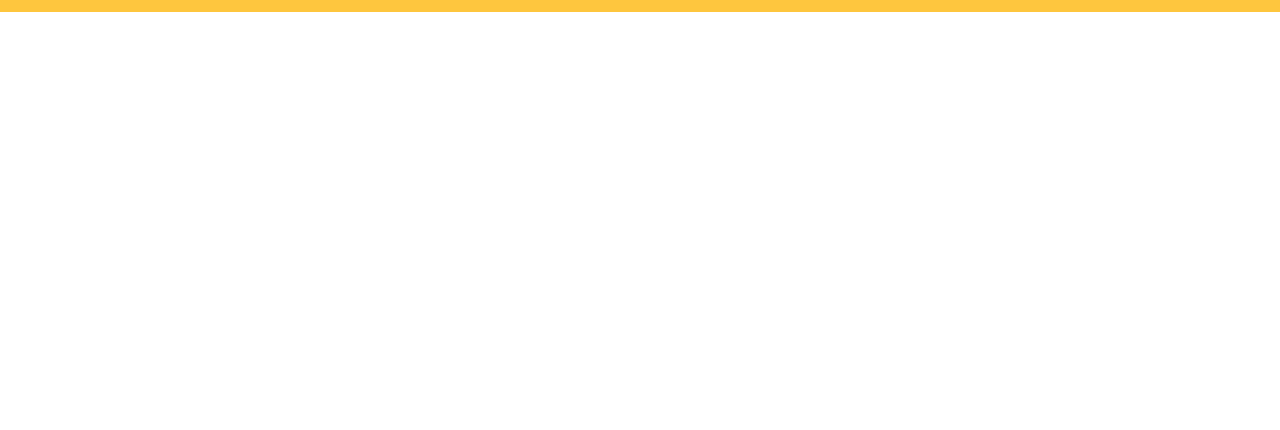
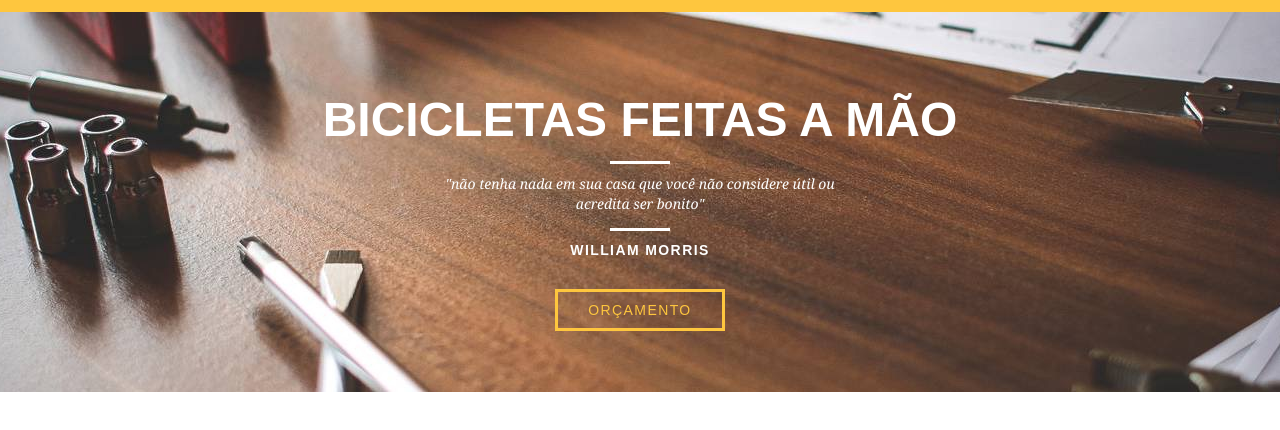
Before and after one commit to pedrotrm/Bikcraft, a plain HTML site: page index.html in a window 1280 px wide. Shown: the part 84-514 px from the top of the page. Drawn offline with Linux system fonts and the light colour scheme.

Commit message:
Adcionado a estrutura e estilo da home

```diff
--- a/css/style.css
+++ b/css/style.css
@@ -2,6 +2,27 @@
 
 body {
     font-family: Arial, Helvetica, sans-serif;
+}
+
+p {
+    font-family: Georgia, "Times New Roman", Serif;
+    font-size: 14px;
+    line-height: 20px;
+}
+
+.btn {
+    border: 3px solid #FEC63E;
+    padding: 10px 30px;
+    color: #FEC63E;
+    font-size: 14px;
+    line-height: 20px;
+    text-transform: uppercase;
+    letter-spacing: .1em;
+}
+
+.btn:hover {
+    color: white;
+    border-color: white;
 }
 
 /* Header  */
@@ -40,3 +61,49 @@ body {
 
 
 /* Introdução */
+
+
+.introducao {
+    width: 100%;
+    height: 380px;
+    background: url("../img/bg.jpg") no-repeat center;
+    background-size: cover;
+    margin-top: 96px;
+    text-align: center;
+    padding-top: 80px;
+}
+
+.introducao h1 {
+    font-size: 48px;
+    color: #FFF;
+    font-weight: bold;
+    text-transform: uppercase;
+}
+
+.quote-externo {
+    max-width: 400px;
+    margin: 0 auto;
+    margin-bottom: 40px;
+    color: #fff;
+}
+
+.quote-externo p {
+    font-style: italic;
+}
+
+
+.quote-externo p:before, .quote-externo p:after {
+    content: "";
+    display: block;
+    width: 60px;
+    height: 3px;
+    background: white;
+    margin: 14px auto 10px auto;
+}
+
+.quote-externo cite {
+    font-style: normal;
+    font-weight: bold;
+    font-size: 14px;
+    letter-spacing: .1em;
+}
--- a/index.html
+++ b/index.html
@@ -24,5 +24,16 @@
                 </nav>
             </div>
         </header>
+        <section class="introducao">
+            <div class="container">
+            <h1>Bicicletas Feitas a Mão</h1>
+                <blockquote class="quote-externo">
+                    <p>"não tenha nada em sua casa que você
+                        não considere útil ou acredita ser bonito"</p>
+                    <cite>WILLIAM MORRIS</cite>
+                </blockquote>
+                <a href="produtos.html" class="btn">Orçamento</a>
+            </div>
+        </section>
     </body>
 </html>
```
